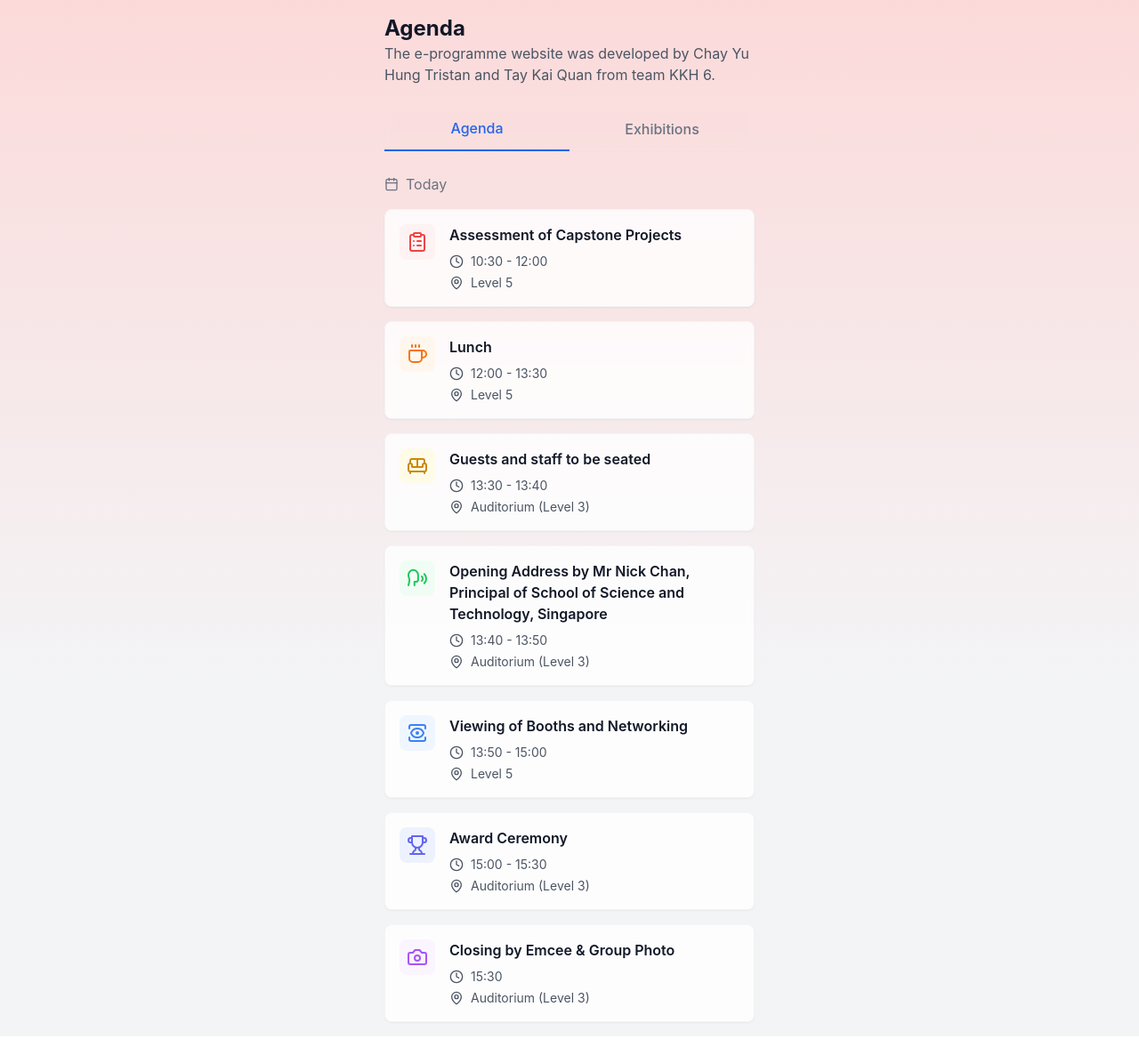
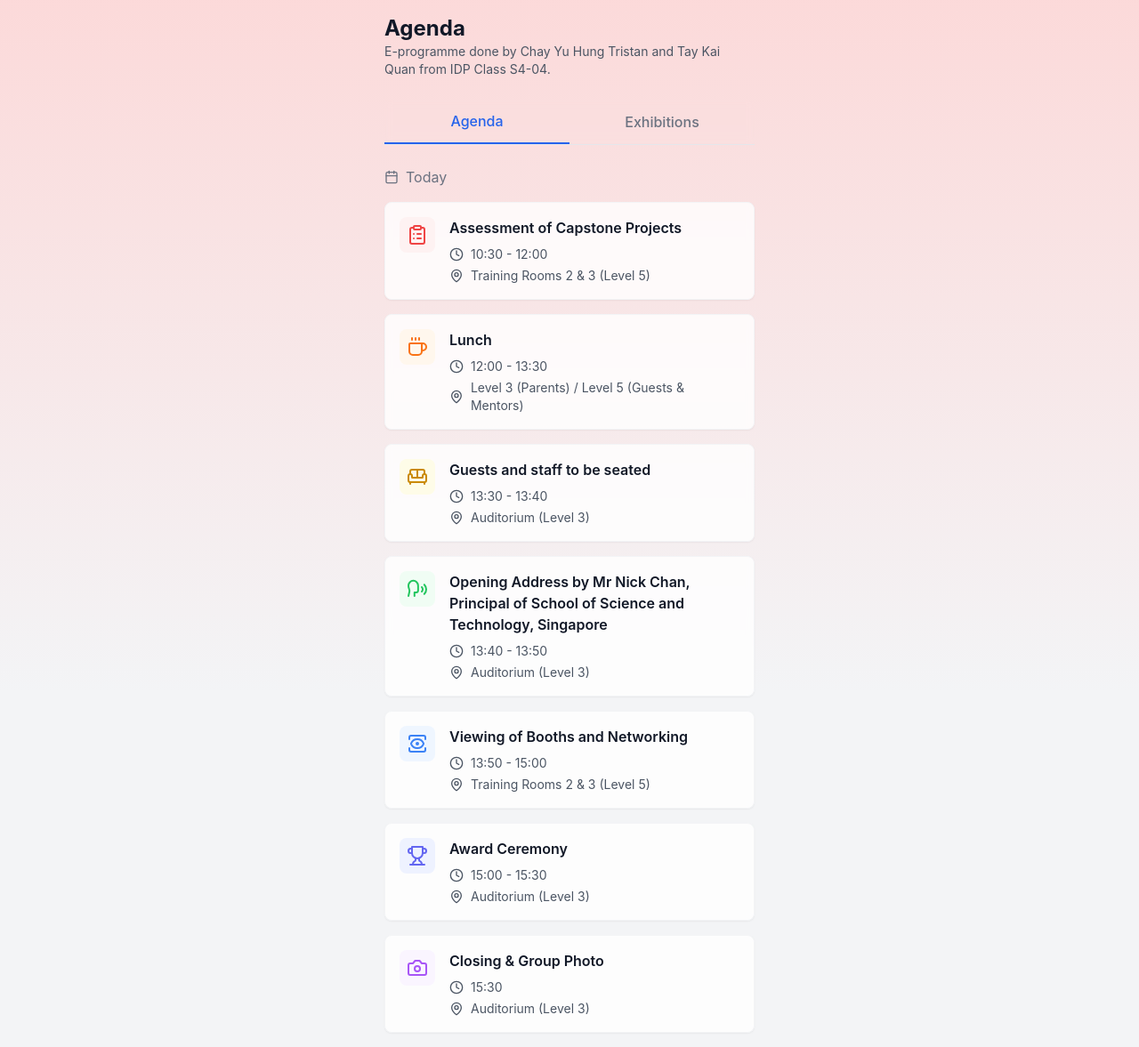
Before and after one commit to cheesetan/idp-symposium, a React (Create React App) app: page / in a window 1280 px wide. Shown: the whole page at 89% size. Built offline with nearby package versions, Linux system fonts and the light colour scheme.

Commit message:
feat: updated wordings and stuff

```diff
--- a/src/App.js
+++ b/src/App.js
@@ -18,7 +18,7 @@ const App = () => {
       <div className="max-w-md mx-auto p-4">
         <header className="mb-6">
           <h1 className="text-2xl font-bold text-gray-900">{activeTab}</h1>
-          <h2 className="text-gray-600">The e-programme website was developed by Chay Yu Hung Tristan and Tay Kai Quan from team KKH 6.</h2>
+          <h2 className="text-gray-600 text-sm">E-programme done by Chay Yu Hung Tristan and Tay Kai Quan from IDP Class S4-04.</h2>
         </header>
 
         <TabSelector activeTab={activeTab} setActiveTab={setActiveTab} />
--- a/src/ui/AgendaView.tsx
+++ b/src/ui/AgendaView.tsx
@@ -18,7 +18,7 @@ const AgendaView = () => {
   const events = [
     {
       name: "Assessment of Capstone Projects",
-      venue: "Level 5",
+      venue: "Training Rooms 2 & 3 (Level 5)",
       startTime: "10:30",
       endTime: "12:00",
       icon: ClipboardList,
@@ -26,7 +26,7 @@ const AgendaView = () => {
     },
     {
       name: "Lunch",
-      venue: "Level 5",
+      venue: "Level 3 (Parents) / Level 5 (Guests & Mentors)",
       startTime: "12:00",
       endTime: "13:30",
       icon: Coffee,
@@ -50,7 +50,7 @@ const AgendaView = () => {
     },
     {
       name: "Viewing of Booths and Networking",
-      venue: "Level 5",
+      venue: "Training Rooms 2 & 3 (Level 5)",
       startTime: "13:50",
       endTime: "15:00",
       icon: View,
@@ -65,7 +65,7 @@ const AgendaView = () => {
       color: "indigo",
     },
     {
-      name: "Closing by Emcee & Group Photo",
+      name: "Closing & Group Photo",
       venue: "Auditorium (Level 3)",
       startTime: "15:30",
       icon: Camera,
```
